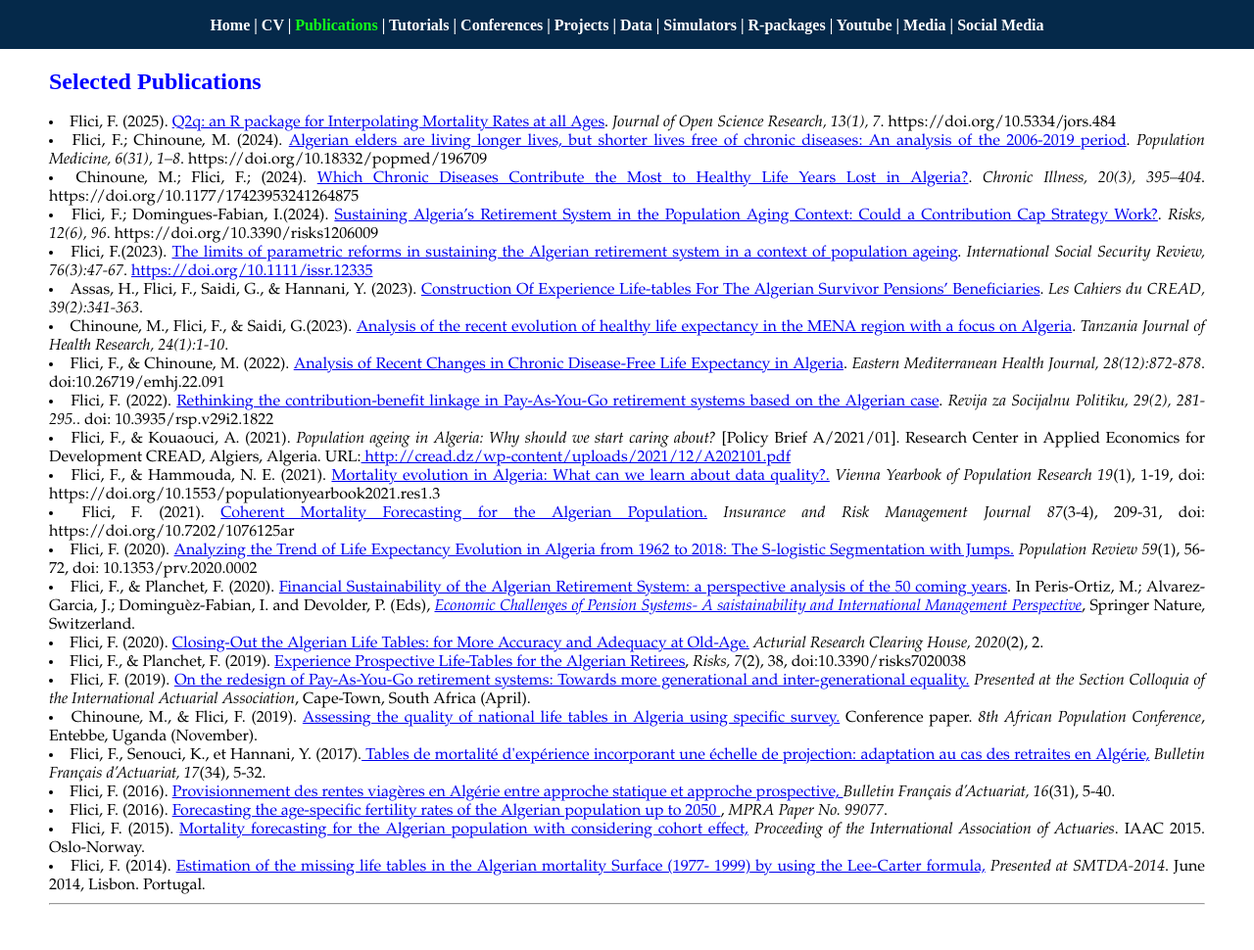
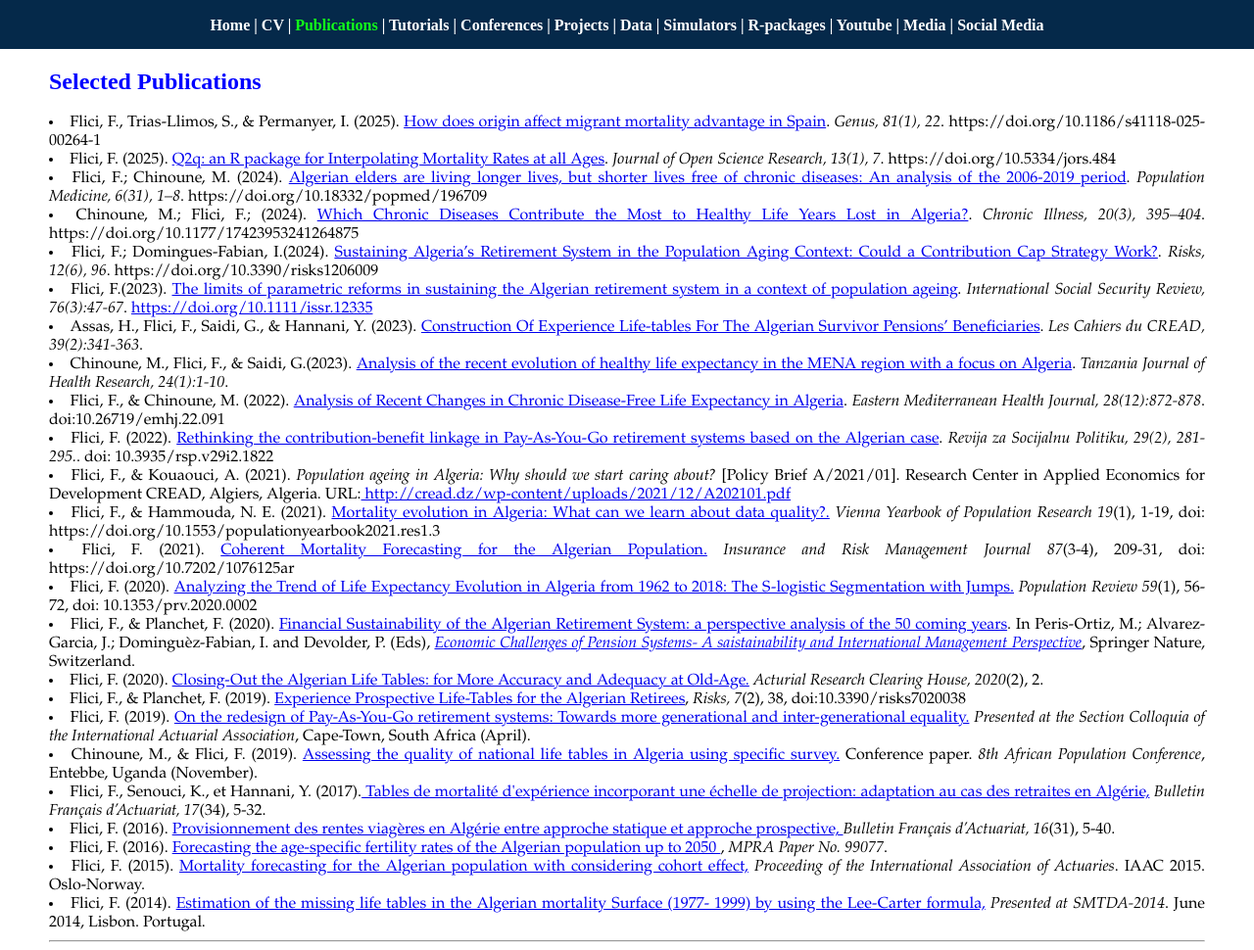
Before and after one commit to Farid-FLICI/farid-flici.github.io, a Jekyll site: the page pub.html, which Jekyll copies as it is, in a window 1280 px wide and 970 px high. Shown: the whole window at 98% size. Built offline with Jekyll 4.4.1, drawn with Linux system fonts in a browser that asks for light colours.

Commit message:
Update pub.html

```diff
--- a/pub.html
+++ b/pub.html
@@ -106,8 +106,14 @@ h3 {
 <p style="color:white"> Selected Publications </p>
 <h2 id="pub"> Selected Publications </h2>
 
+           <li>  Flici, F., Trias-Llimos, S., & Permanyer, I. (2025).
+ <a href="https://doi.org/10.1186/s41118-025-00264-1"
+   target="_blank">How does origin affect migrant mortality advantage in Spain</a>.
+ <i> Genus, 81(1), 22</i>. <a
+   target="_blank"> https://doi.org/10.1186/s41118-025-00264-1 </a></li>
+
         <li>  Flici, F. (2025).
- <a href="__ "
+ <a href="https://doi.org/10.5334/jors.484"
    target="_blank">Q2q: an R package for Interpolating Mortality Rates at all Ages</a>.
  <i> Journal of Open Science Research, 13(1), 7</i>. <a
    target="_blank"> https://doi.org/10.5334/jors.484 </a></li>
```
